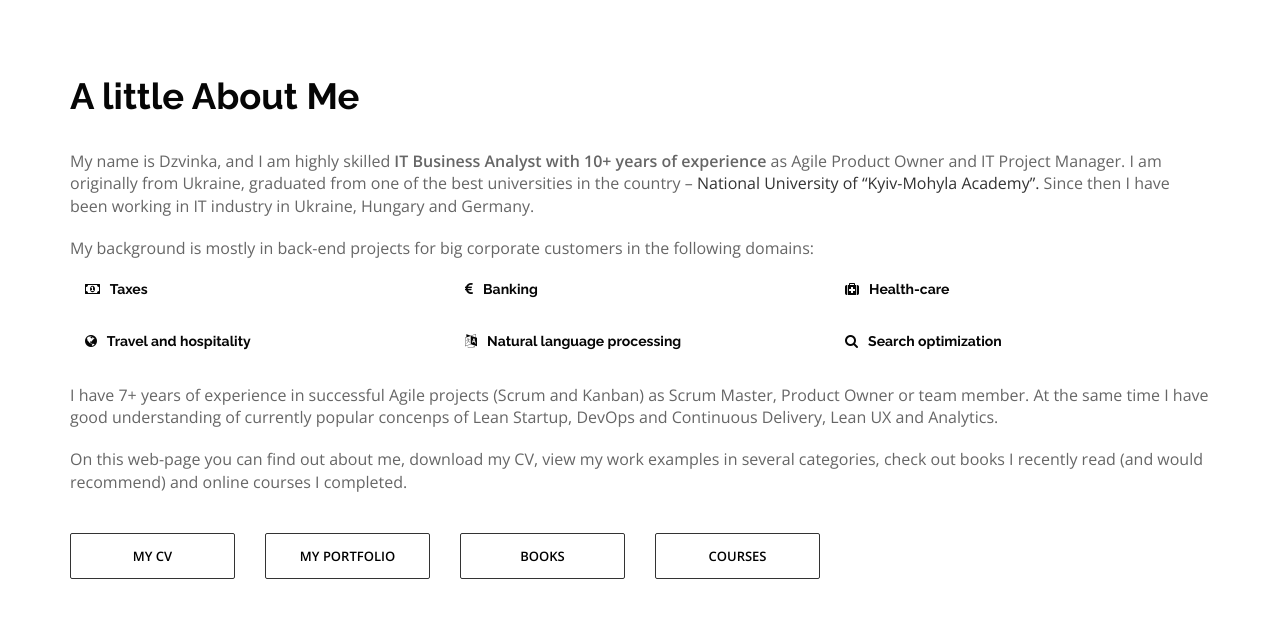
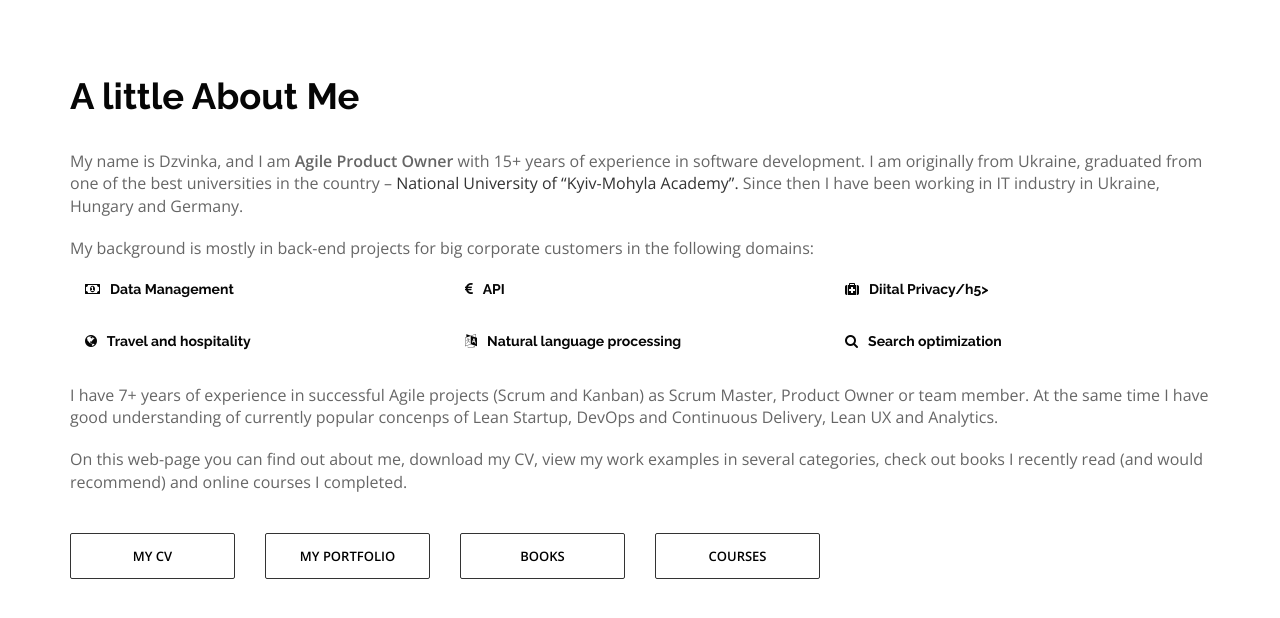
Before and after one commit to dzvinka-mytsyk/dzvinka-mytsyk.github.io, a Jekyll site: the page built from about.html, in a window 1280 px wide and 900 px high, cut to the strip 223-868 px from the top of the window. Shown: the top 618 px of the strip. Built offline with Jekyll 4.4.1, drawn with Linux system fonts in a browser that asks for light colours.

Commit message:
Update about.html
Description update.

```diff
--- a/about.html
+++ b/about.html
@@ -26,8 +26,8 @@ title: Agile Product Owner
                 <div class="col-md-12">
                     <h2>A little About Me</h2>
                     <p class="lead">
-                      My name is Dzvinka, and I am highly skilled <b> IT Business Analyst with 10+ years of experience </b>
-                      as Agile Product Owner and IT Project Manager. I am originally from Ukraine, graduated from one of the best universities in the country – <a href="https://en.wikipedia.org/wiki/National_University_of_Kyiv-Mohyla_Academy"> National University of “Kyiv-Mohyla Academy”. </a> Since then I have been working in IT industry in Ukraine, Hungary and Germany.
+                      My name is Dzvinka, and I am <b> Agile Product Owner </b> with 15+ years of experience in software development.
+                I am originally from Ukraine, graduated from one of the best universities in the country – <a href="https://en.wikipedia.org/wiki/National_University_of_Kyiv-Mohyla_Academy"> National University of “Kyiv-Mohyla Academy”. </a> Since then I have been working in IT industry in Ukraine, Hungary and Germany.
                     </p>
                     <p class="lead">
                       My background is mostly in back-end projects for big corporate customers in the following domains:
@@ -36,7 +36,7 @@ title: Agile Product Owner
                     <p>
                       <div class="col-md-4 margin20">
                           <div class="me-hobbies">
-                              <h5><i class="fa  fa-money"></i> &nbsp Taxes </h5>
+                              <h5><i class="fa  fa-money"></i> &nbsp Data Management </h5>
                               <p>
                               </p>
 
@@ -44,14 +44,14 @@ title: Agile Product Owner
                       </div><!--hobbies col-->
                       <div class="col-md-4 margin20">
                           <div class="me-hobbies">
-                              <h5><i class="fa fa-eur"></i> &nbsp Banking </h5>
+                              <h5><i class="fa fa-eur"></i> &nbsp API </h5>
                               <p>
                               </p>
                           </div><!--me hobbies-->
                       </div><!--hobbies col-->
                       <div class="col-md-4 margin20">
                           <div class="me-hobbies">
-                              <h5><i class="fa fa-medkit"></i> &nbsp Health-care</h5>
+                              <h5><i class="fa fa-medkit"></i> &nbsp Diital Privacy/h5>
                               <p>
                               </p>
                           </div><!--me hobbies-->
```
